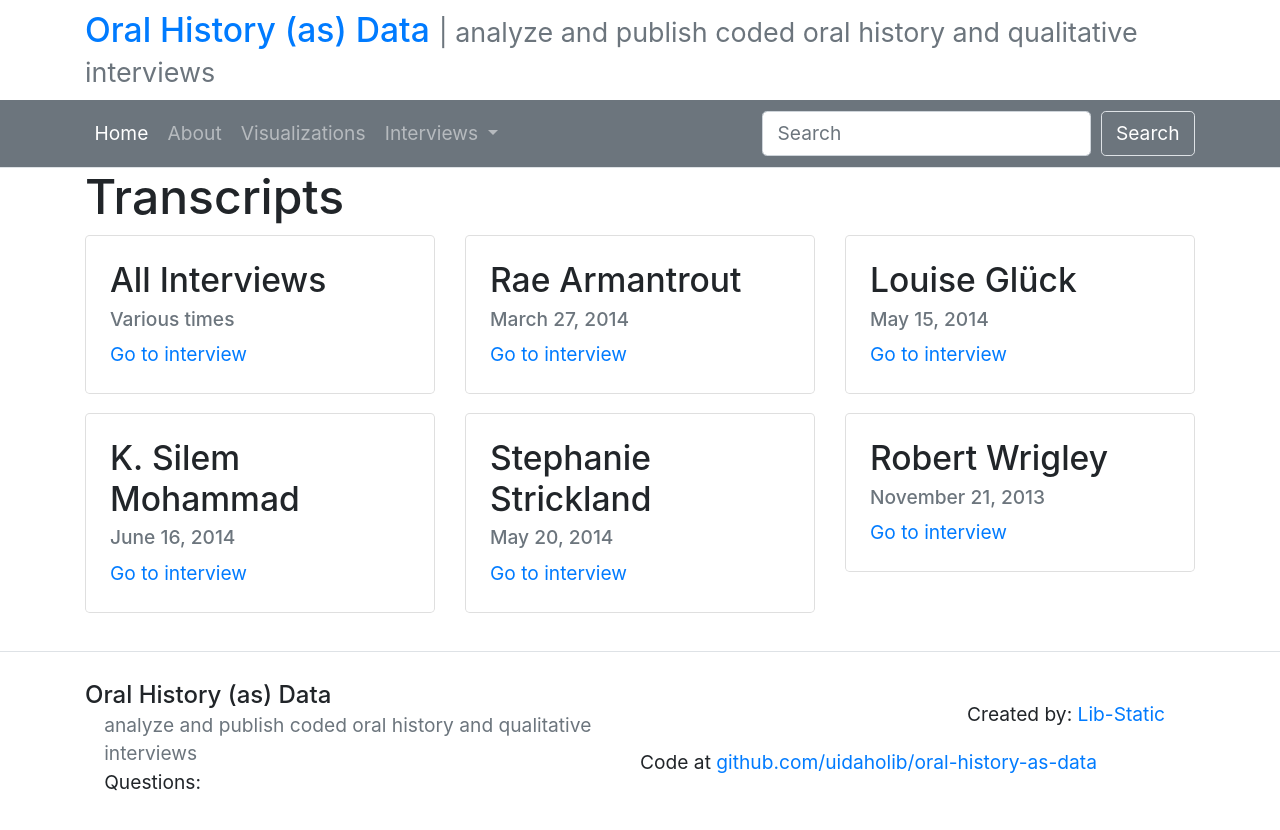
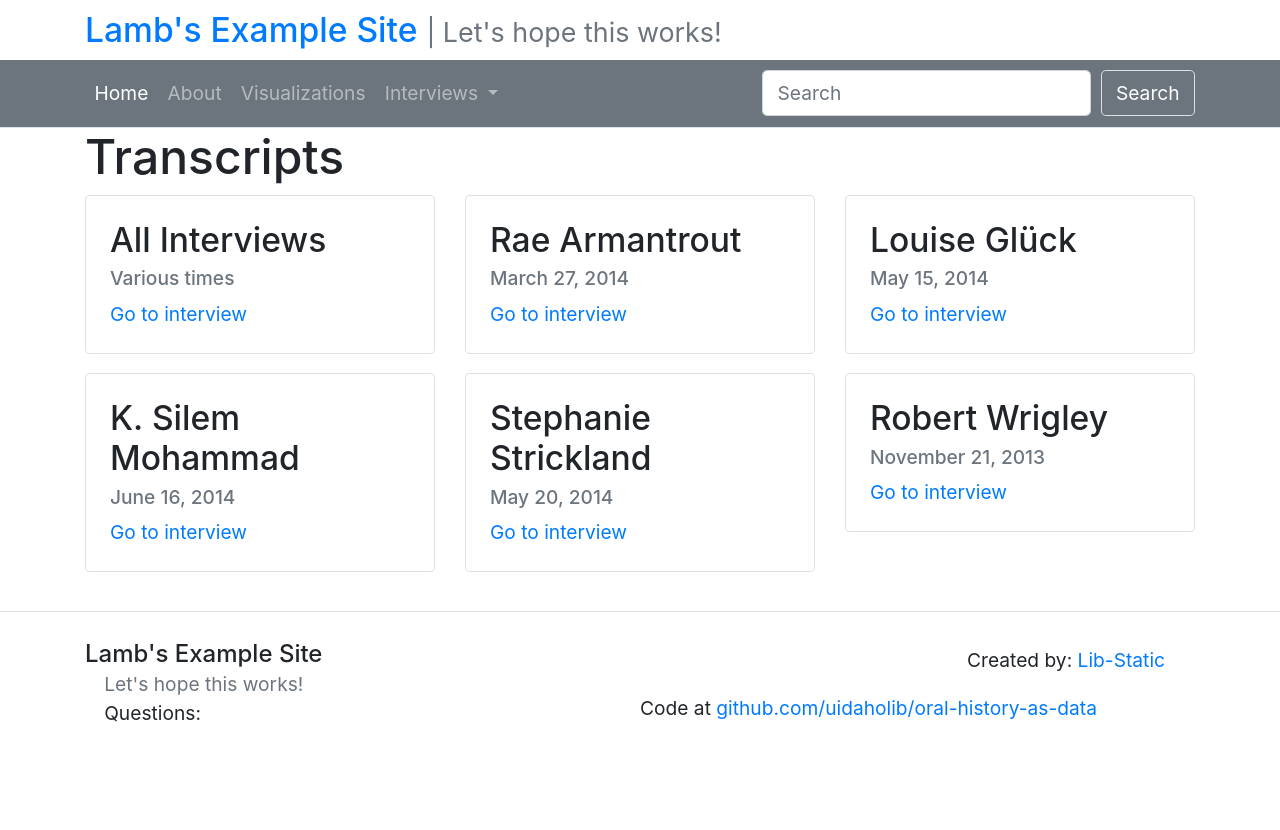
Before and after one commit to clamb89/strickland, a Jekyll site: the page built from index.html, in a window 1280 px wide. Shown: the top 830 px of the page. Built offline with Jekyll 4.4.1, drawn with Linux system fonts in a browser that asks for light colours; nearby versions of some CDN libraries.

Commit message:
Update _config.yml

```diff
--- a/_config.yml
+++ b/_config.yml
@@ -6,23 +6,23 @@
 # URL settings
 #
 # url is your gh-pages base, following the pattern: username.github.io
-url: https://uidaholib.github.io
+url: https://clamb89.github.io
 # baseurl is your github repository's name prefixed with a /
-baseurl: /oral-history-as-data
+baseurl: strickland
 # repository is the github repository's full url
-repository: https://github.com/uidaholib/oral-history-as-data
+repository: https://github.com/clamb89/strickland
 
 
 ##########
 # Site settings
 #
 # title of site appears in banner
-title: Oral History (as) Data
+title: Lamb's Example Site
 # tagline appears in banner
-tagline: analyze and publish coded oral history and qualitative interviews
+tagline: Let's hope this works!
 # description appears in meta tags and other locations
 # this description might appear in search result lists, keep around 160 characters max
-description: "Lib-Static Oral History / Qualitative Interview Analysis Tool, Analyze and publish transcriptions with tagged csvs"
+description: CDIL preliminary training
 
 
 ####### Leave the Below As Is ########
```
